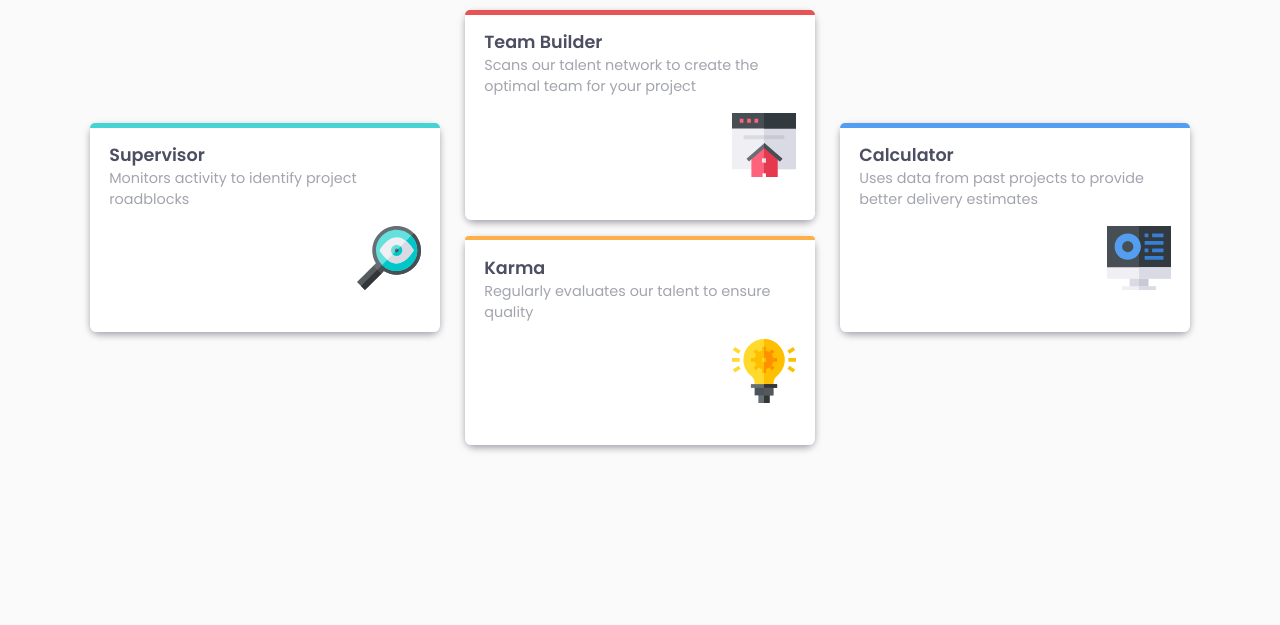
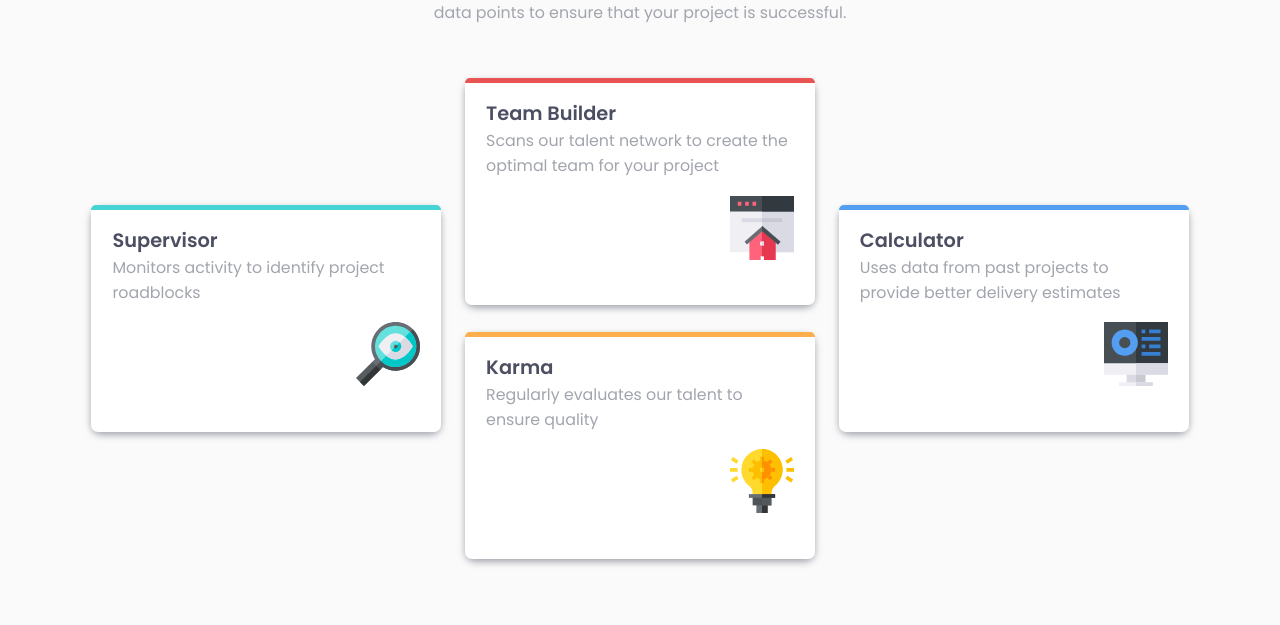
Before and after one commit to jorgedq/FourCards-JD, a plain HTML site: page index.html in a window 1280 px wide. Shown: the part 175-800 px from the top of the page. Drawn offline with Linux system fonts and the light colour scheme.

Commit message:
responsive

```diff
--- a/index.html
+++ b/index.html
@@ -31,56 +31,58 @@
       </p>
     </header>
     <main>
-      <section class="section-1">
-        <article class="card cyan">
-          <div class="card-title">
+      <article class="article1">
+        <div class="card cyan">
+          <h2 class="card-title">
             Supervisor
-          </div>
+          </h2>
           <div class="card-body">
             Monitors activity to identify project roadblocks
           </div>
           <div class="card-image">
             <img src="./images/icon-supervisor.svg" alt="icon-supervisor" />
           </div>
-        </article>
-      </section>
-      <section class="section-2">
-        <article class="card red">
-          <div class="card-title">
+        </div>
+      </article>
+      <article class="article2">
+        <div class="card red">
+          <h2 class="card-title">
             Team Builder
-          </div>
+          </h2>
           <div class="card-body">
             Scans our talent network to create the optimal team for your project
           </div>
           <div class="card-image">
             <img src="./images/icon-team-builder.svg" alt="icon-tb" />
           </div>
-        </article>
-        <article class="card orange">
-          <div class="card-title">
+        </div>
+      </article>
+      <article class="article3">
+        <div class="card orange">
+          <h2 class="card-title">
             Karma
-          </div>
+          </h2>
           <div class="card-body">
             Regularly evaluates our talent to ensure quality
           </div>
           <div class="card-image">
             <img src="./images/icon-karma.svg" alt="icon-karma" />
           </div>
-        </article>
-      </section>
-      <section class="section-3">
-        <article class="card blue">
-          <div class="card-title">
+        </div>
+      </article>
+      <article class="article4">
+        <div class="card blue">
+          <h2 class="card-title">
             Calculator
-          </div>
+          </h2>
           <div class="card-body">
             Uses data from past projects to provide better delivery estimates
           </div>
           <div class="card-image">
             <img src="./images/icon-calculator.svg" alt="icon-calculator" />
           </div>
-        </article>
-      </section>
+        </div>
+      </article>
     </main>
     <!-- <footer>
       <p class="attribution">
--- a/style.css
+++ b/style.css
@@ -20,16 +20,11 @@
   --very_light_gray: hsl(0, 0%, 98%);
   /*font family*/
   --font_family: "Poppins", sans-serif;
-  /*weights*/
-  --w_200: 200;
-  --w_400: 400;
-  --w_600: 600;
 }
 /*----- Body ------*/
 body {
   font-family: var(--font_family);
   background-color: var(--very_light_gray);
-
   font-size: 16px;
 }
 body > * {
@@ -59,17 +54,15 @@ main {
   grid-template-columns: 1fr;
 }
 
-main section {
-}
 /*----- cards ------*/
-section .card {
+.card {
   padding: 1.2em;
   margin-bottom: 2em;
   border-radius: 0.4em;
   position: relative;
   background: #fff;
 }
-section .card::after {
+.card::after {
   content: "";
   position: absolute;
   top: 3px;
@@ -81,7 +74,7 @@ section .card::after {
   filter: blur(3.5px);
   z-index: -1;
 }
-section .card::before {
+.card::before {
   content: "";
   height: 0.3em;
   position: absolute;
@@ -117,23 +110,14 @@ section .card::before {
   margin: 1em 0;
 }
 /* Small devices (landscape phones, 576px and up) */
-@media screen and (min-width: 576px) and (min-width: 768px) and (min-width: 992px) {
-  header {
-    display: flex;
-    flex-direction: column;
-    justify-content: center;
-    align-items: center;
-  }
-  header p {
-    max-width: 496px;
+@media screen and (min-width: 576px) {
+  body {
+    font-size: 1.1em;
   }
 }
-/* Extra large devices (large desktops, 1200px and up) */
-@media screen and (min-width: 1200px) {
-  body > * {
-    margin: 1.8em 2.5em;
-    max-width: 1440px;
-  }
+
+/* Large devices (desktops, 992px and up) */
+@media screen and (min-width: 992px) {
   header {
     display: flex;
     flex-direction: column;
@@ -144,25 +128,52 @@ section .card::before {
     max-width: 496px;
   }
   main {
-    grid-template-columns: 1fr 1fr 1fr;
+    grid-template-columns: repeat(2, 1fr);
+    grid-row-gap: 1.5em;
   }
-  section {
+  article {
     display: flex;
-    flex-direction: column;
     justify-content: center;
     align-items: center;
   }
-  section .card {
+  .card {
+    max-width: 350px;
     margin-bottom: 0;
-    max-width: 350px;
-  }
-  .section-2 .card:nth-child(1) {
-    margin-bottom: 1em;
-  }
-  .section-1 {
-    align-items: flex-end;
-  }
-  .section-3 {
-    align-items: flex-start;
   }
 }
+/*************************************/
+/*           responsive              */
+/*************************************/
+/* Extra large devices (large desktops, 1200px and up) */
+@media screen and (min-width: 1200px) {
+  main {
+    grid-template-columns: repeat(3, 1fr);
+    grid-template-rows: 1fr 1fr;
+    grid-template-areas:
+      "article1 article2 article4"
+      "article1 article3 article4";
+  }
+  article {
+    display: flex;
+    justify-content: center;
+    align-items: center;
+  }
+  .card {
+    max-width: 350px;
+    margin-bottom: 0;
+  }
+  .article1 {
+    justify-content: end;
+    grid-area: article1;
+  }
+  .article2 {
+    grid-area: article2;
+  }
+  .article3 {
+    grid-area: article3;
+  }
+  .article4 {
+    justify-content: start;
+    grid-area: article4;
+  }
+}
```
